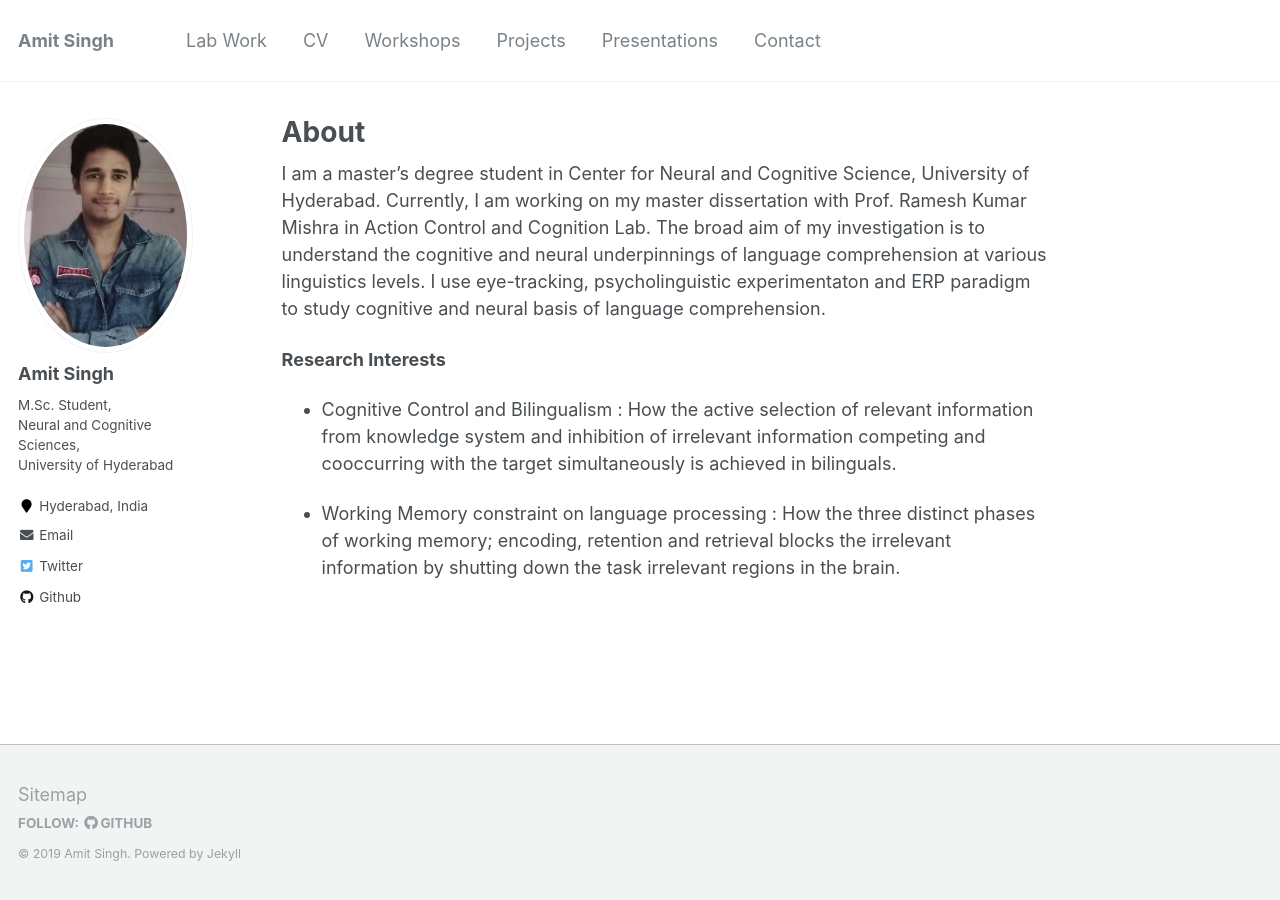
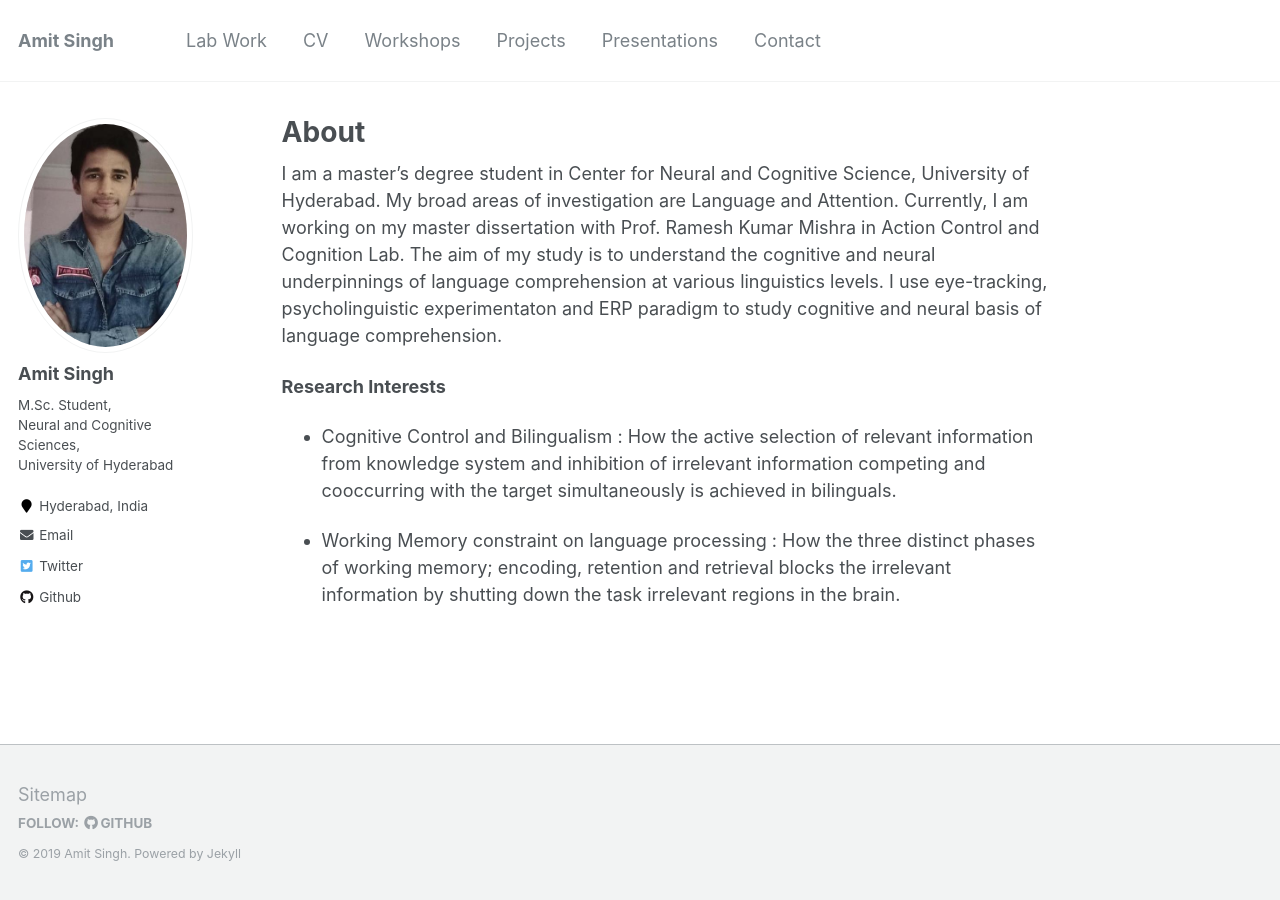
Before and after one commit to amits1ngh/amits1ngh.github.io, a Jekyll site: the page built from _pages/about.md, in a window 1280 px wide. Built offline with Jekyll 4.4.1, drawn with Linux system fonts in a browser that asks for light colours.

Commit message:
Update about.md

```diff
--- a/_pages/about.md
+++ b/_pages/about.md
@@ -7,7 +7,7 @@ redirect_from:
   - /about/
   - /about.html
 ---
-I am a master's degree student in Center for Neural and Cognitive Science, University of Hyderabad. Currently, I am working on my master dissertation with Prof. Ramesh Kumar Mishra in Action Control and Cognition Lab. The broad aim of my investigation is to understand the cognitive and neural underpinnings of language comprehension at various linguistics levels. I use eye-tracking, psycholinguistic experimentaton and ERP paradigm to study cognitive and neural basis of language comprehension.
+I am a master's degree student in Center for Neural and Cognitive Science, University of Hyderabad. My broad areas of investigation are Language and Attention. Currently, I am working on my master dissertation with Prof. Ramesh Kumar Mishra in Action Control and Cognition Lab. The aim of my study is to understand the cognitive and neural underpinnings of language comprehension at various linguistics levels. I use eye-tracking, psycholinguistic experimentaton and ERP paradigm to study cognitive and neural basis of language comprehension.
 
 **Research Interests**
 - Cognitive Control and Bilingualism : How the active selection of relevant information from knowledge system and inhibition of irrelevant information competing and cooccurring with the target simultaneously is achieved in bilinguals.
```
